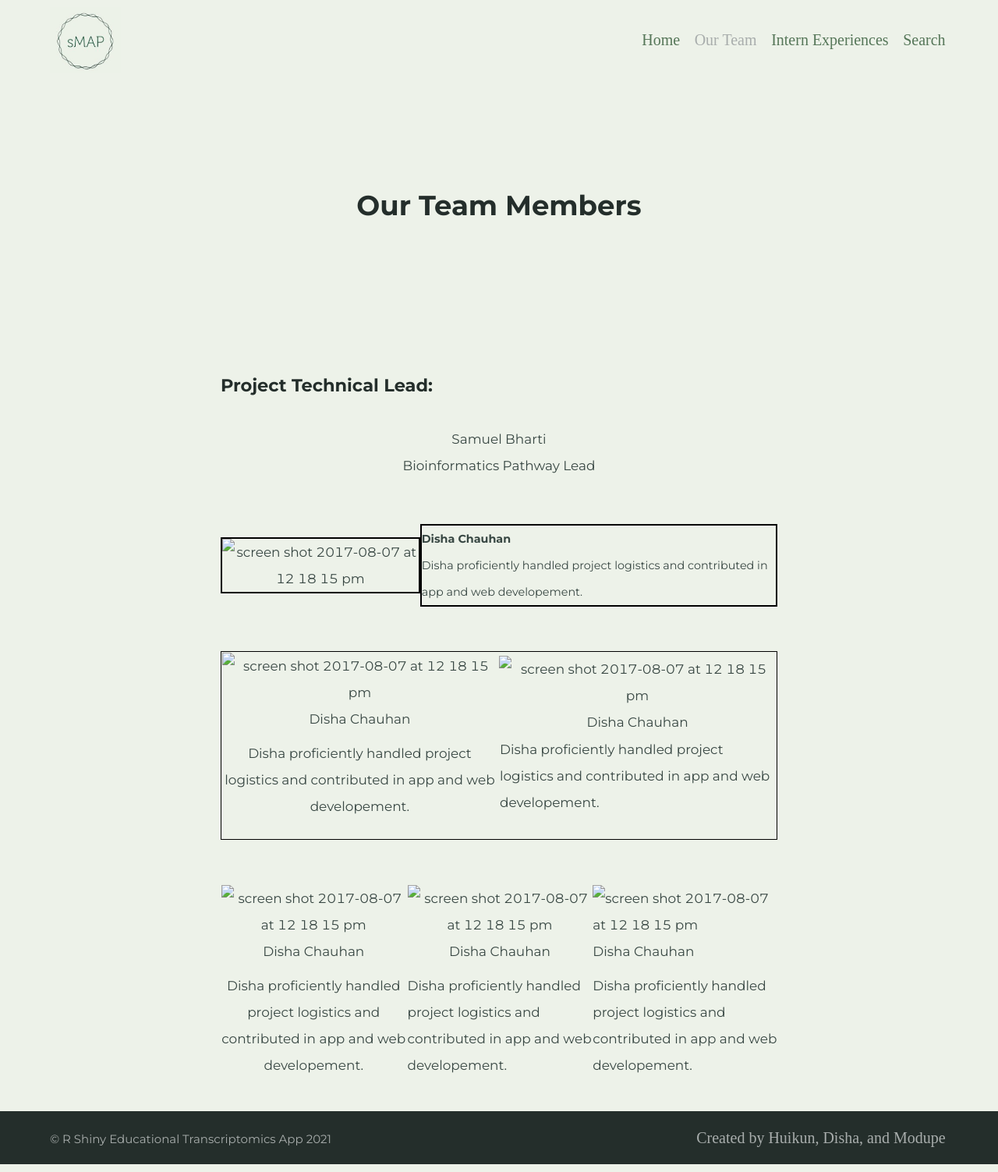
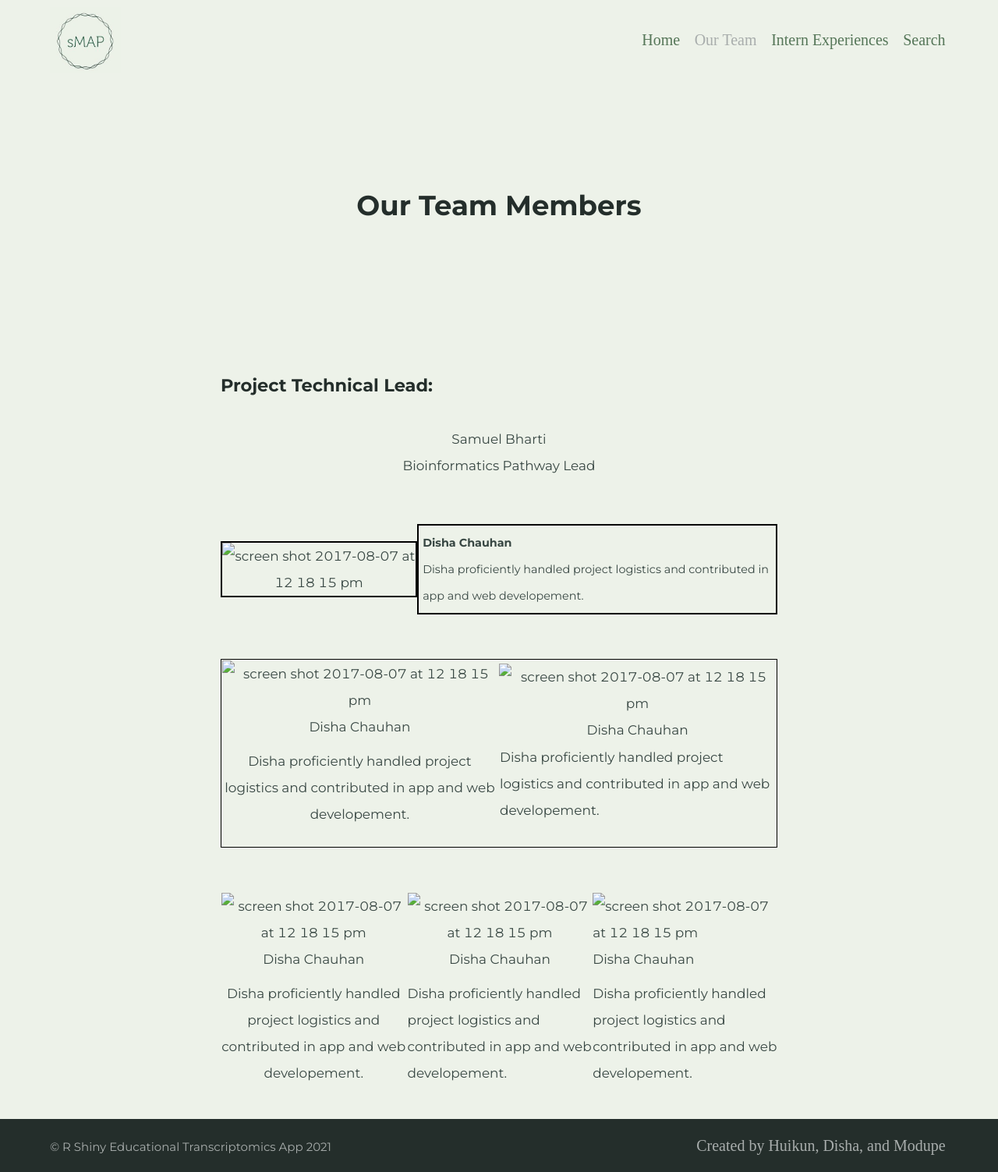
Before and after one commit to BI-STEM-Away/sMAP, a Jekyll site: the page built from ourTeam.md, in a window 1280 px wide. Shown: the whole page at 78% size. Built offline with Jekyll 4.4.1, drawn with Linux system fonts in a browser that asks for light colours.

Commit message:
Update ourTeam.md

```diff
--- a/ourTeam.md
+++ b/ourTeam.md
@@ -32,7 +32,7 @@ feature_text: |
       <img style="border: 2px solid black;" height="200" alt="screen shot 2017-08-07 at 12 18 15 pm"
       src="https://bi-stem-away.github.io/shiny_app_dev/images/Disha.jpeg">
       </td>
-      <td style="font-size:85%;margin:0;padding:0;border: 2px solid black;">
+      <td style="font-size:85%;margin-bottom:0;padding:5px;border: 2px solid black;">
       <strong style="text-center">Disha Chauhan</strong>
       <p style="margin-left:10px; text-align:left;padding:0; margin:0;">Disha proficiently handled project logistics and contributed in app and web developement.</p>
       </td>
```
